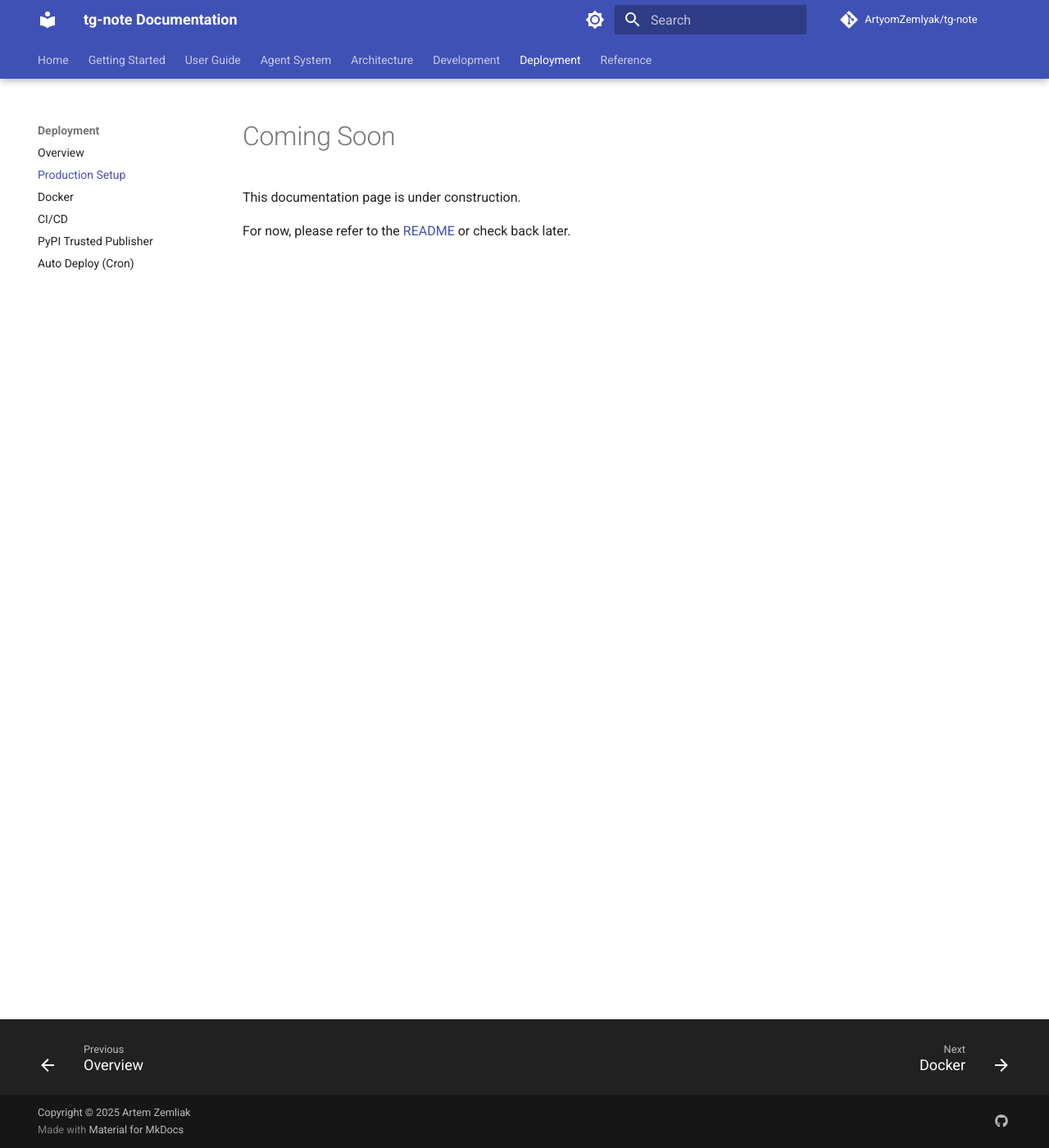
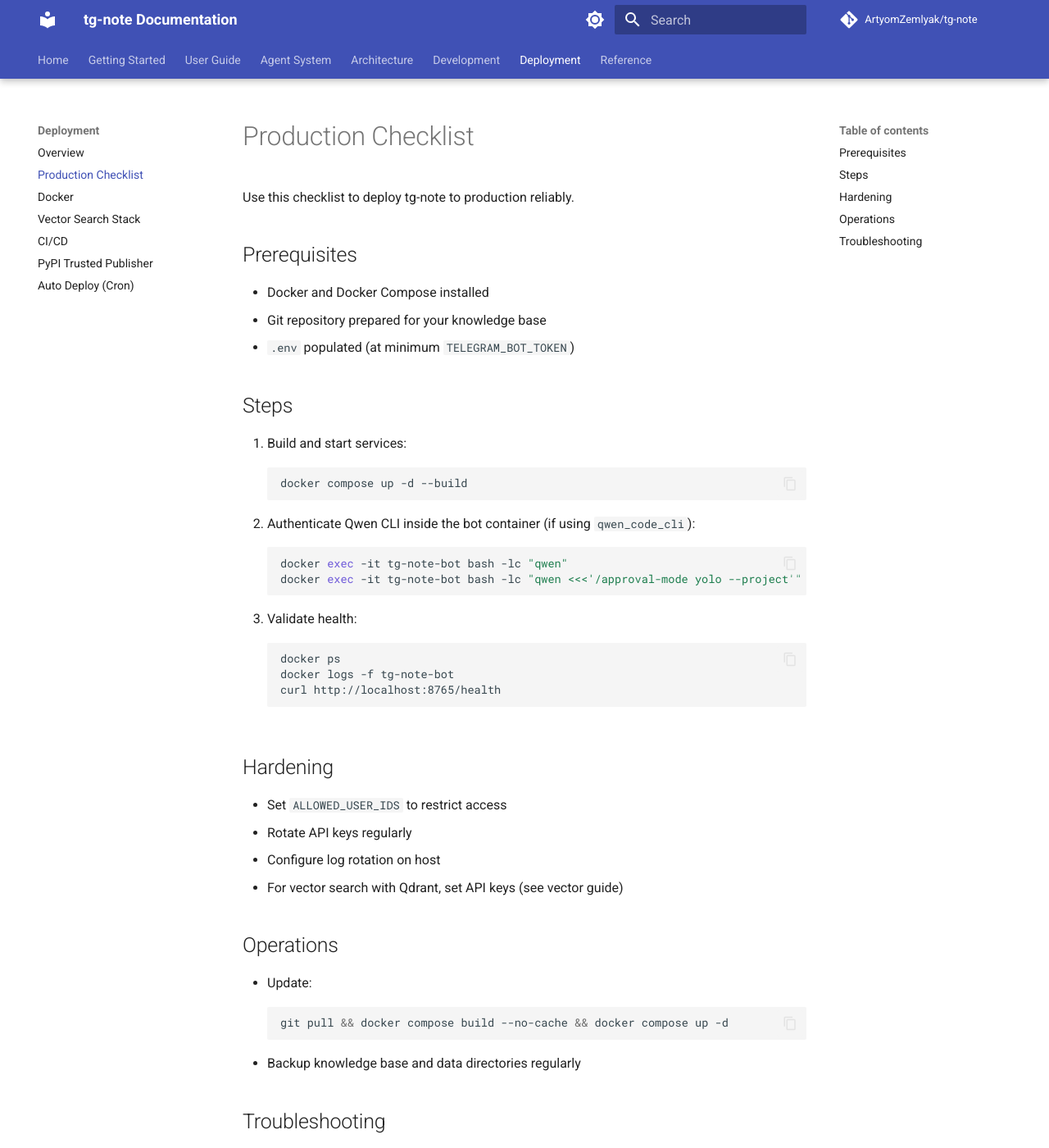
Before and after one commit to ArtyomZemlyak/tg-note, an MkDocs documentation site: the page built from docs_site/deployment/production.md, in a window 1280 px wide and 1400 px high. Shown: the whole window at 82% size. Built offline with MkDocs 1.6.1 and Material for MkDocs 9.7.7, drawn with Linux system fonts in a browser that asks for light colours; comment, search, counter and statistics services are not loaded; the version menu is left out; some of the changed text lies outside the part shown.

Commit message:
Docs: update MCP tools, add Docker guidance, and deployment pages
- Align memory tool names with code (memory_store/memory_search/mcp_memory)
- Replace outdated vector settings with embedding/store config
- Add Docker installation steps in Getting Started
- Flesh out Deployment overview and Production checklist
- Update navigation to include Vector Search stack

````diff
--- a/docs_site/deployment/production.md
+++ b/docs_site/deployment/production.md
@@ -1,5 +1,48 @@
-# Coming Soon
+# Production Checklist
 
-This documentation page is under construction.
+Use this checklist to deploy tg-note to production reliably.
 
-For now, please refer to the [README](https://github.com/ArtyomZemlyak/tg-note) or check back later.
+## Prerequisites
+
+- Docker and Docker Compose installed
+- Git repository prepared for your knowledge base
+- `.env` populated (at minimum `TELEGRAM_BOT_TOKEN`)
+
+## Steps
+
+1. Build and start services:
+   ```bash
+   docker compose up -d --build
+   ```
+2. Authenticate Qwen CLI inside the bot container (if using `qwen_code_cli`):
+   ```bash
+   docker exec -it tg-note-bot bash -lc "qwen"
+   docker exec -it tg-note-bot bash -lc "qwen <<<'/approval-mode yolo --project'"
+   ```
+3. Validate health:
+   ```bash
+   docker ps
+   docker logs -f tg-note-bot
+   curl http://localhost:8765/health
+   ```
+
+## Hardening
+
+- Set `ALLOWED_USER_IDS` to restrict access
+- Rotate API keys regularly
+- Configure log rotation on host
+- For vector search with Qdrant, set API keys (see vector guide)
+
+## Operations
+
+- Update:
+  ```bash
+  git pull && docker compose build --no-cache && docker compose up -d
+  ```
+- Backup knowledge base and data directories regularly
+
+## Troubleshooting
+
+- Check bot logs: `docker logs -f tg-note-bot`
+- Check MCP Hub health: `curl http://localhost:8765/health`
+- Verify `.env` and `config.yaml` are mounted as expected
--- a/mkdocs.yml
+++ b/mkdocs.yml
@@ -128,8 +128,9 @@ nav:
 
 - Deployment:
   - Overview: deployment/overview.md
-  - Production Setup: deployment/production.md
+  - Production Checklist: deployment/production.md
   - Docker: deployment/docker.md
+  - Vector Search Stack: deployment/docker-vector-search.md
   - CI/CD: deployment/cicd.md
   - PyPI Trusted Publisher: deployment/pypi-trusted-publisher-setup.md
   - Auto Deploy (Cron): deployment/auto-deploy.md
````
Also changed, not shown: docs_site/agents/mcp-tools.md (+20 -19 lines), docs_site/deployment/overview.md (+13 -3 lines), docs_site/getting-started/installation.md (+12 -3 lines).
